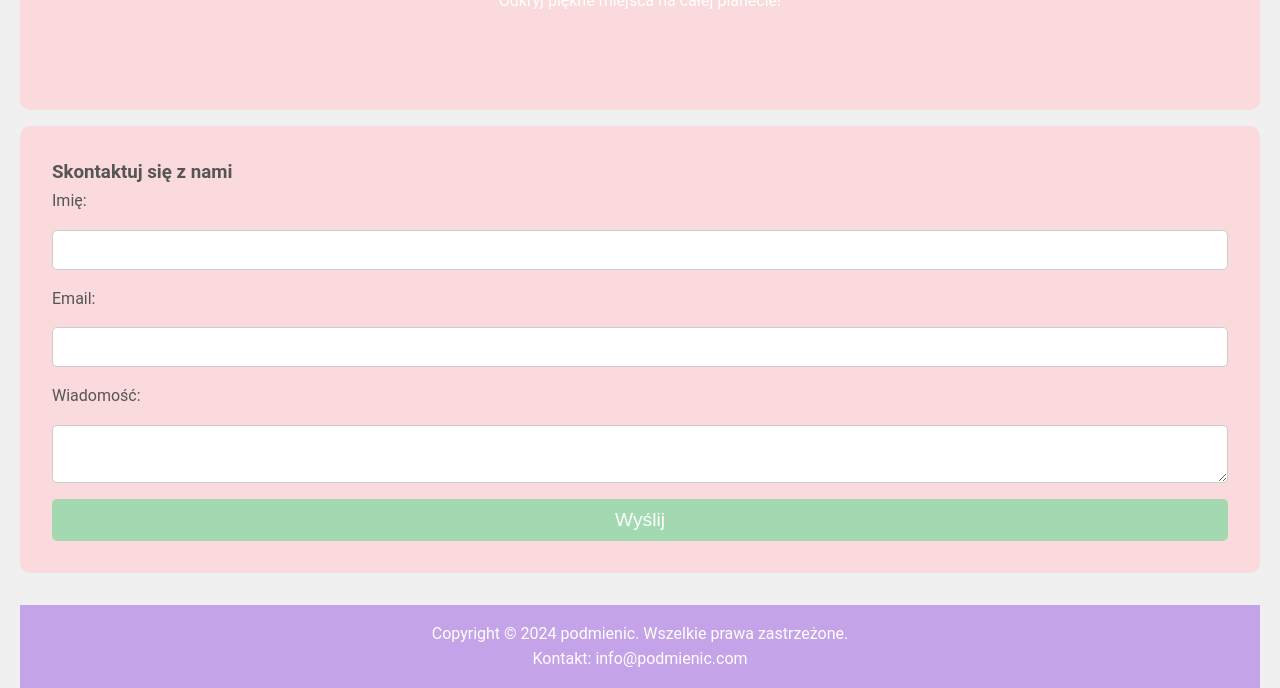
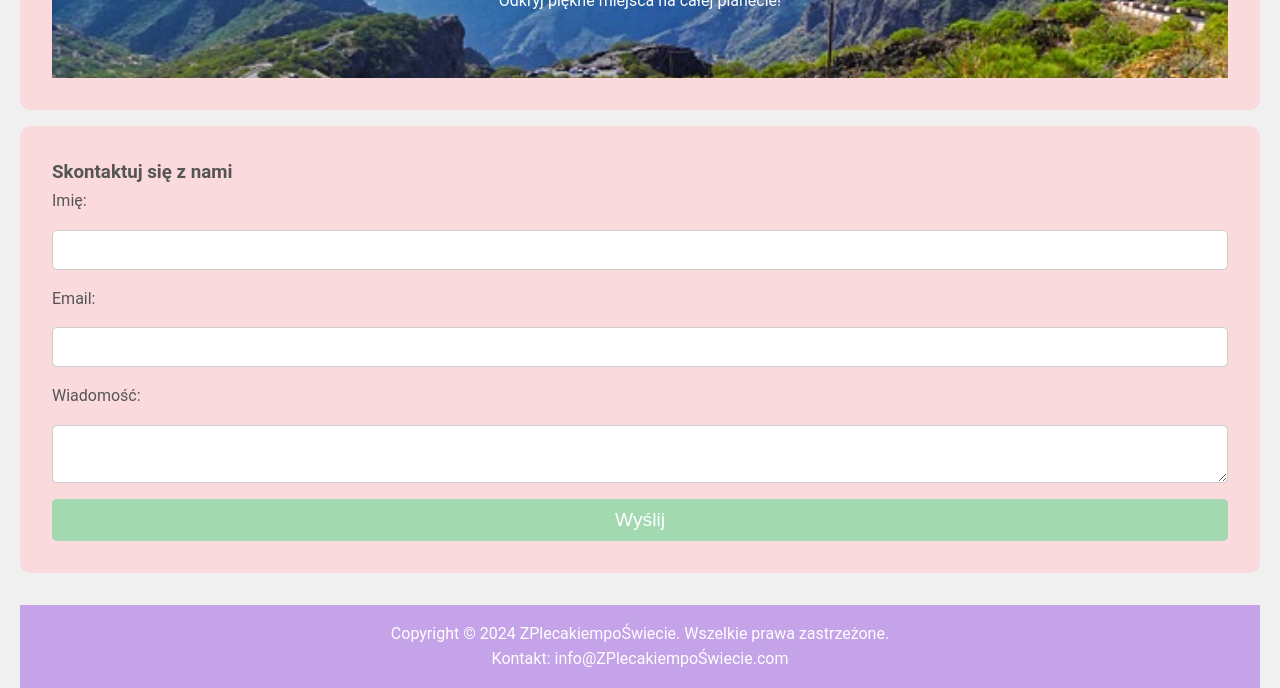
Before and after one commit to LukaszB1i/PodrozeWitryna, a plain HTML site: page index.html in a window 1280 px wide. Shown: the part 338-1026 px from the top of the page. Drawn offline with Linux system fonts and the light colour scheme.

Commit message:
dodałem baner, pozmieniałem emaile i copy righty

```diff
--- a/index.html
+++ b/index.html
@@ -31,7 +31,7 @@
         </section>
         <section class="contact">
             <h3>Skontaktuj się z nami</h3>
-            <form action="mailto:info@podmienic.com" method="post">
+            <form action="mailto:info@ZPlecakiempoŚwiecie.com" method="post">
                 <label for="name">Imię:</label>
                 <input type="text" id="name" name="name" required>
 
@@ -47,8 +47,8 @@
     </main>
 
     <footer>
-        <p>Copyright &copy; 2024 podmienic. Wszelkie prawa zastrzeżone.</p>
-        <p>Kontakt: <a href="mailto:info@podmienic.com">info@podmienic.com</a></p>
+        <p>Copyright &copy; 2024 ZPlecakiempoŚwiecie. Wszelkie prawa zastrzeżone.</p>
+        <p>Kontakt: <a href="mailto:info@ZPlecakiempoŚwiecie.com">info@ZPlecakiempoŚwiecie.com</a></p>
     </footer>
 </body>
 </html>
--- a/styles.css
+++ b/styles.css
@@ -48,7 +48,6 @@ section {
 
 .intro {
     background: url('baner.jpg') no-repeat center center/cover;
-    /* baner do dodania */
     color: white;
     padding: 4rem 0;
     text-align: center;
```
Also changed, not shown: about.html (+2 -2 lines), blog.html (+2 -2 lines), baner.jpg (added).
